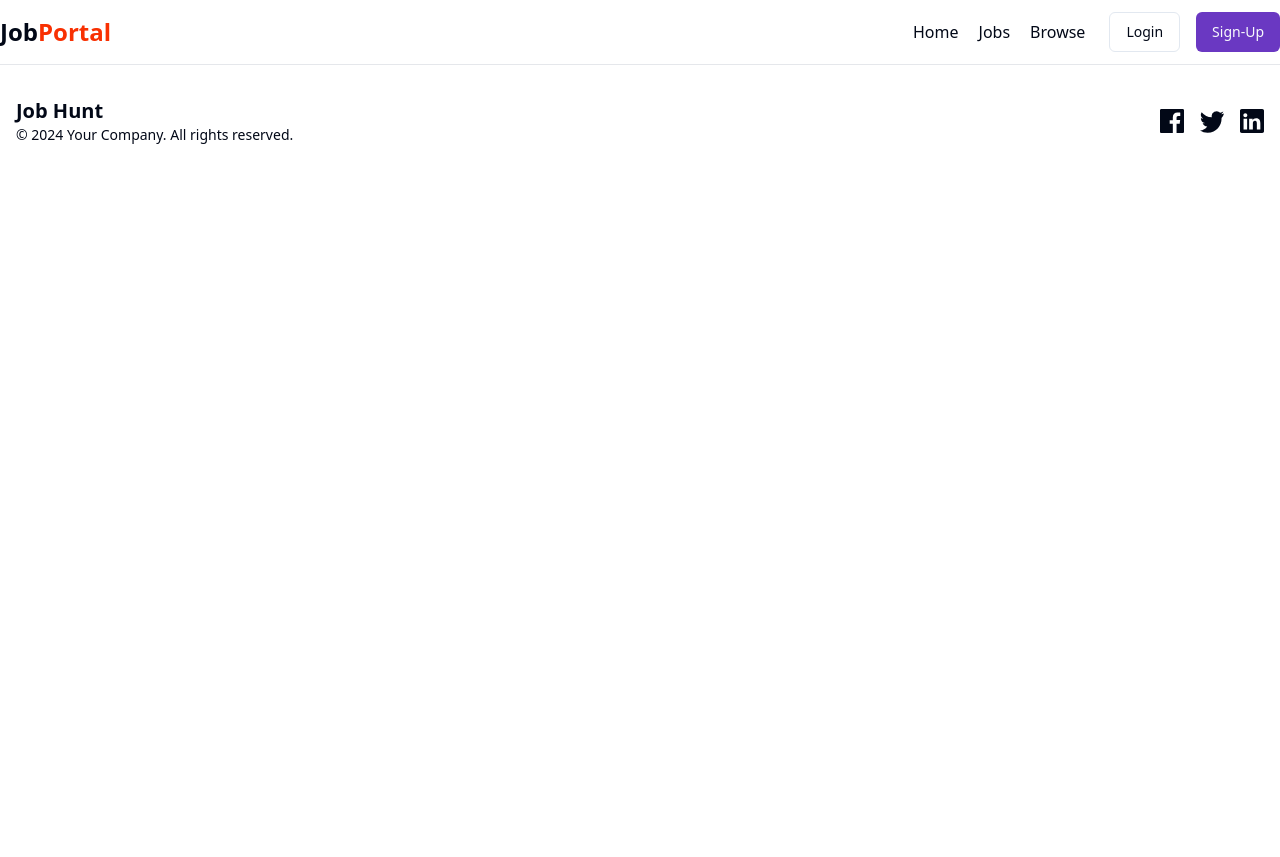
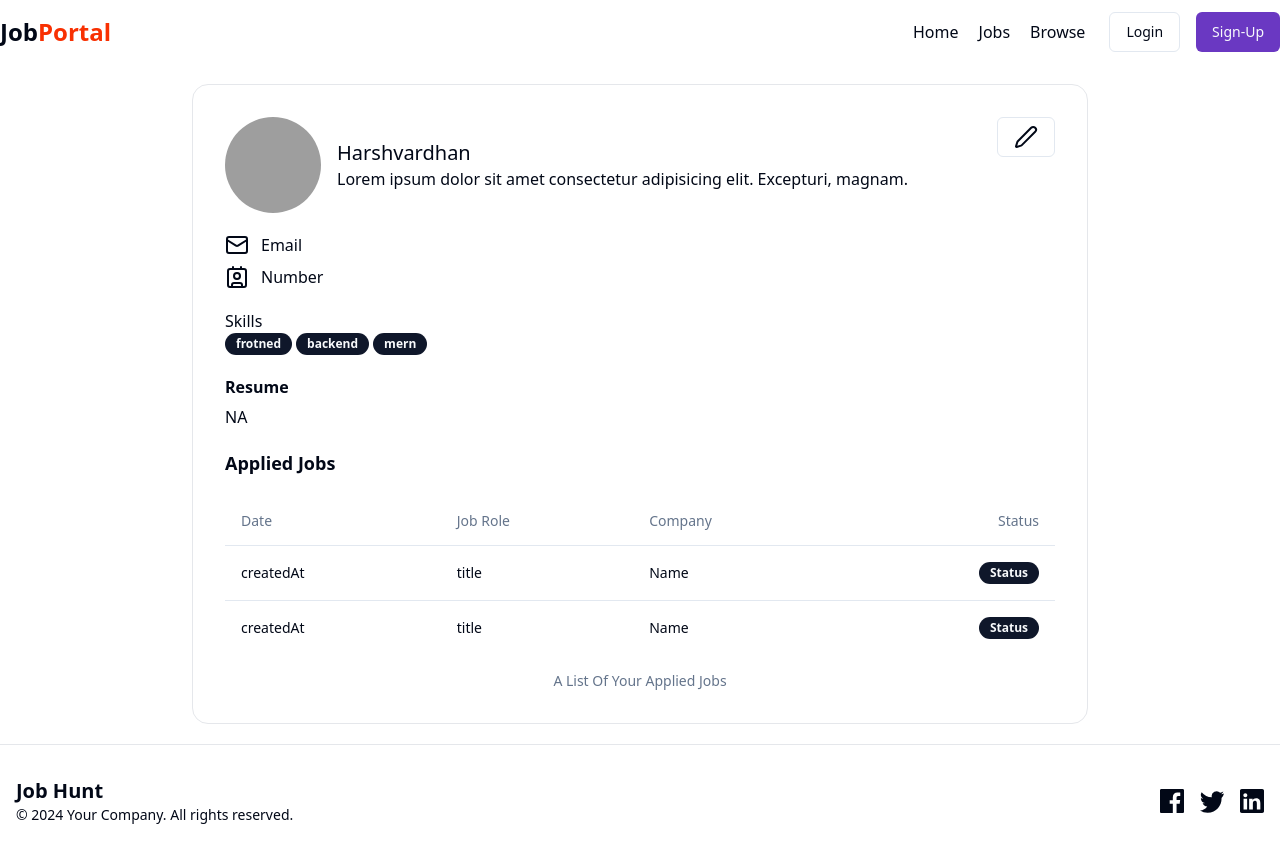
Before and after one commit to iamHarshvardhan10/mern-jobseeking-portal, a React (Vite) app: page /view-profile in a window 1280 px wide. Before the commit the page ends 800 px from the top, so only its background shows below. Built offline with nearby package versions, Linux system fonts and the light colour scheme; no server answers; grey boxes are pictures that could not be loaded.

Commit message:
create proile page UI

```diff
--- a/src/App.jsx
+++ b/src/App.jsx
@@ -1,5 +1,6 @@
 import Login from "./components/auth/Login";
 import SignUp from "./components/auth/SignUp";
+import Profile from "./components/Profile";
 import Browse from "./components/shared/Browse";
 import Footer from "./components/shared/Footer";
 import Home from "./components/shared/Home";
@@ -17,6 +18,7 @@
           <Route path="/sign-up" element={<SignUp />} />
           <Route path="/jobs" element={<Job />} />
           <Route path="/browse" element={<Browse />} />
+          <Route path="/view-profile" element={<Profile />} />
         </Routes>
         <Footer />
       </BrowserRouter>
--- /dev/null
+++ b/src/components/AppliedJobs.jsx
@@ -0,0 +1,47 @@
+import { Badge } from "./ui/badge";
+import {
+  Table,
+  TableBody,
+  TableCaption,
+  TableCell,
+  TableHead,
+  TableHeader,
+  TableRow,
+} from "./ui/table";
+
+const appledJobs = [1, 2];
+const AppliedJobs = () => {
+  return (
+    <div>
+      <Table>
+        <TableCaption>A List Of Your Applied Jobs</TableCaption>
+        <TableHeader>
+          <TableRow>
+            <TableHead>Date</TableHead>
+            <TableHead>Job Role</TableHead>
+            <TableHead>Company</TableHead>
+            <TableHead className="text-right">Status</TableHead>
+          </TableRow>
+        </TableHeader>
+        <TableBody>
+          {appledJobs.length > 0 ? (
+            appledJobs.map((job, index) => (
+              <TableRow key={index}>
+                <TableCell>createdAt</TableCell>
+                <TableCell>title</TableCell>
+                <TableCell>Name</TableCell>
+                <TableCell className="text-right">
+                  <Badge>Status</Badge>
+                </TableCell>
+              </TableRow>
+            ))
+          ) : (
+            <span>You Havent applied any job yet.</span>
+          )}
+        </TableBody>
+      </Table>
+    </div>
+  );
+};
+
+export default AppliedJobs;
--- /dev/null
+++ b/src/components/Profile.jsx
@@ -0,0 +1,76 @@
+import { Contact, Mail, Pen } from "lucide-react";
+import { Avatar, AvatarImage } from "./ui/avatar";
+import { Button } from "./ui/button";
+import { Badge } from "./ui/badge";
+import { Label } from "./ui/label";
+import AppliedJobs from "./AppliedJobs";
+
+const Skills = ["frotned", "backend", "mern"];
+const isResume = false;
+const Profile = () => {
+  return (
+    <div className="max-w-4xl mx-auto bg-white border border-gray-200 rounded-2xl my-5 p-8">
+      <div className="flex justify-between">
+        <div className="flex items-center gap-4">
+          <Avatar className="h-24 w-24">
+            <AvatarImage
+              src="https://www.shutterstock.com/image-vector/circle-line-simple-design-logo-600nw-2174926871.jpg"
+              alt="profile"
+            />
+          </Avatar>
+          <div>
+            <h1 className="font-medium text-xl">Harshvardhan</h1>
+            <p>
+              Lorem ipsum dolor sit amet consectetur adipisicing elit.
+              Excepturi, magnam.
+            </p>
+          </div>
+        </div>
+        <Button className="text-right" variant="outline">
+          <Pen />
+        </Button>
+      </div>
+      <div className="my-5">
+        <div className="flex items-center gap-3 my-2">
+          <Mail />
+          <span>Email</span>
+        </div>
+        <div className="flex items-center gap-3 my-2">
+          <Contact />
+          <span>Number</span>
+        </div>
+      </div>
+      <div className="my-5">
+        <h1>Skills</h1>
+        <div className="flex items-center gap-1">
+          {Skills.length > 0 ? (
+            Skills.map((item, index) => <Badge key={index}>{item}</Badge>)
+          ) : (
+            <span>NA</span>
+          )}
+        </div>
+      </div>
+      <div className="grid w-full max-w-sm items-center gap-1.5">
+        <Label className="text-md font-bold">Resume</Label>
+        {isResume ? (
+          <a
+            target="blank"
+            href="https://google.com"
+            className="text-blue-500 w-full hover:underline cursor-pointer"
+          >
+            reusme
+          </a>
+        ) : (
+          <span>NA</span>
+        )}
+      </div>
+      <div className="max-w-4xl mx-auto bg-white rounded-2xl">
+        <h1 className="font-bold text-lg my-5">Applied Jobs</h1>
+        {/* Applied Job Title */}
+        <AppliedJobs />
+      </div>
+    </div>
+  );
+};
+
+export default Profile;
--- a/src/components/shared/Navbar.jsx
+++ b/src/components/shared/Navbar.jsx
@@ -71,7 +71,7 @@
                 <div className="flex flex-row items-center text-gray-600 mt-2">
                   <div className="flex w-fit items-center gap-2 cursor-pointer border-none outline-none">
                     <Button variant="link">
-                      <User2 className="px-1" /> View Profile
+                      <User2 className="px-1" /> <Link to={'/view-profile'}>View Profile</Link>
                     </Button>
                   </div>
                   <div className="flex w-fit items-center gap-2 cursor-pointer border-none outline-none">
--- /dev/null
+++ b/src/components/ui/table.jsx
@@ -0,0 +1,83 @@
+import * as React from "react"
+
+import { cn } from "@/lib/utils"
+
+const Table = React.forwardRef(({ className, ...props }, ref) => (
+  <div className="relative w-full overflow-auto">
+    <table
+      ref={ref}
+      className={cn("w-full caption-bottom text-sm", className)}
+      {...props} />
+  </div>
+))
+Table.displayName = "Table"
+
+const TableHeader = React.forwardRef(({ className, ...props }, ref) => (
+  <thead ref={ref} className={cn("[&_tr]:border-b", className)} {...props} />
+))
+TableHeader.displayName = "TableHeader"
+
+const TableBody = React.forwardRef(({ className, ...props }, ref) => (
+  <tbody
+    ref={ref}
+    className={cn("[&_tr:last-child]:border-0", className)}
+    {...props} />
+))
+TableBody.displayName = "TableBody"
+
+const TableFooter = React.forwardRef(({ className, ...props }, ref) => (
+  <tfoot
+    ref={ref}
+    className={cn("border-t bg-muted/50 font-medium [&>tr]:last:border-b-0", className)}
+    {...props} />
+))
+TableFooter.displayName = "TableFooter"
+
+const TableRow = React.forwardRef(({ className, ...props }, ref) => (
+  <tr
+    ref={ref}
+    className={cn(
+      "border-b transition-colors hover:bg-muted/50 data-[state=selected]:bg-muted",
+      className
+    )}
+    {...props} />
+))
+TableRow.displayName = "TableRow"
+
+const TableHead = React.forwardRef(({ className, ...props }, ref) => (
+  <th
+    ref={ref}
+    className={cn(
+      "h-12 px-4 text-left align-middle font-medium text-muted-foreground [&:has([role=checkbox])]:pr-0",
+      className
+    )}
+    {...props} />
+))
+TableHead.displayName = "TableHead"
+
+const TableCell = React.forwardRef(({ className, ...props }, ref) => (
+  <td
+    ref={ref}
+    className={cn("p-4 align-middle [&:has([role=checkbox])]:pr-0", className)}
+    {...props} />
+))
+TableCell.displayName = "TableCell"
+
+const TableCaption = React.forwardRef(({ className, ...props }, ref) => (
+  <caption
+    ref={ref}
+    className={cn("mt-4 text-sm text-muted-foreground", className)}
+    {...props} />
+))
+TableCaption.displayName = "TableCaption"
+
+export {
+  Table,
+  TableHeader,
+  TableBody,
+  TableFooter,
+  TableHead,
+  TableRow,
+  TableCell,
+  TableCaption,
+}
```
